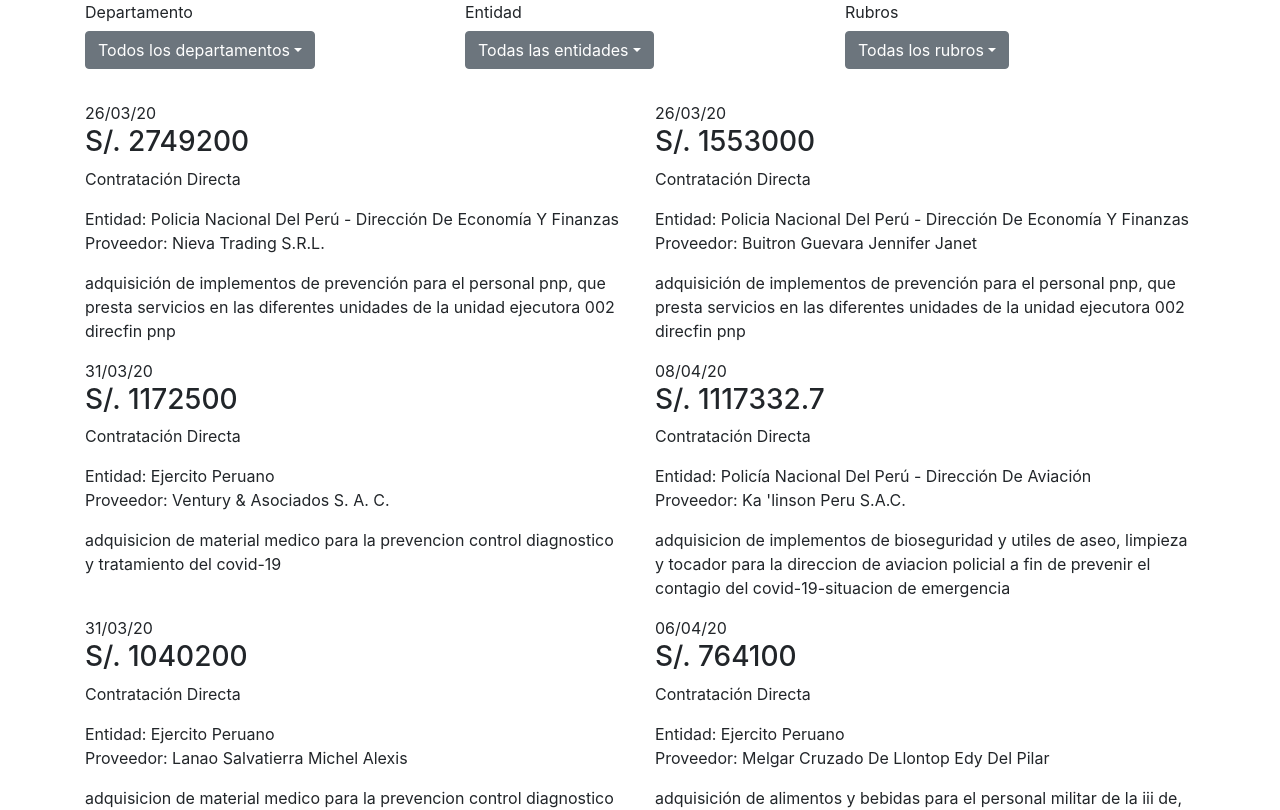
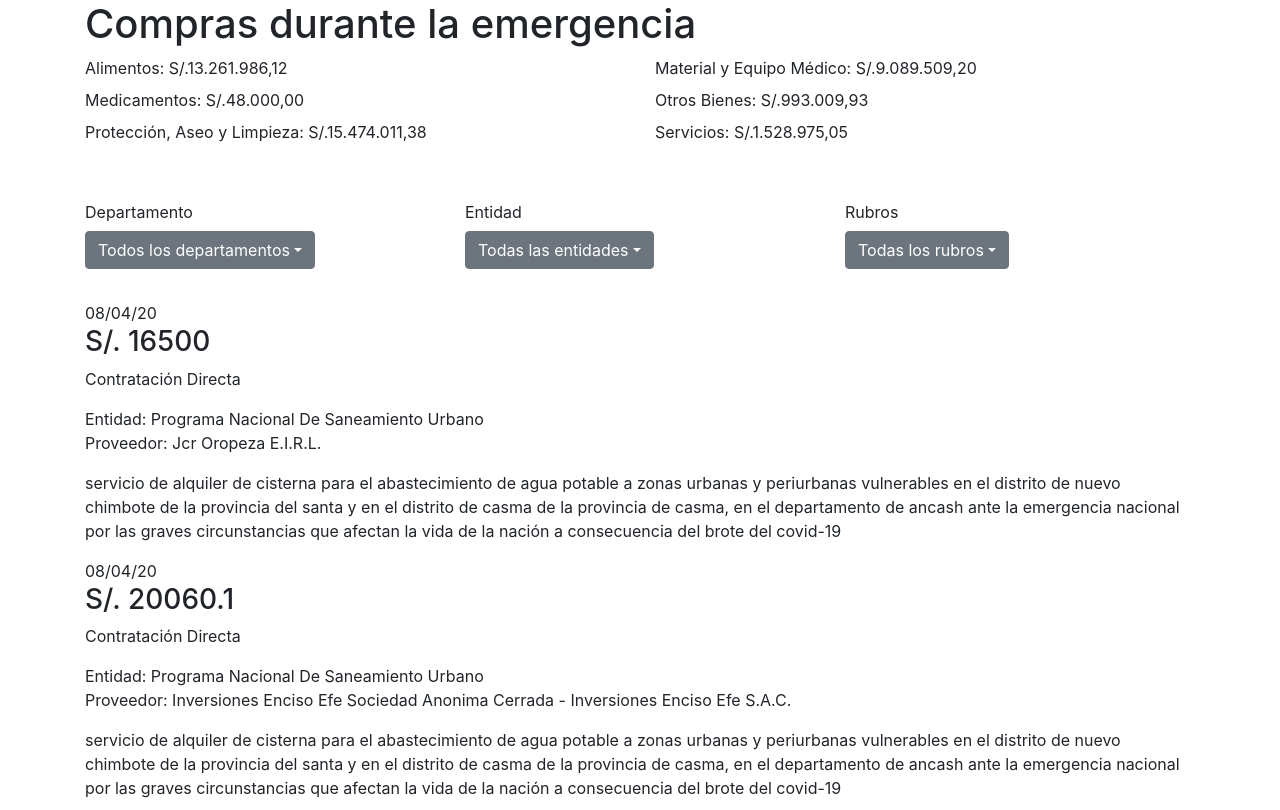
Before and after one commit to antoniocuga/compras-covid19-pe, a Vue app: page / in a window 1280 px wide. Shown: the top 810 px of the page. Built offline with nearby package versions, Linux system fonts and the light colour scheme.

Commit message:
Agregando componente para resumen general

```diff
--- a/src/App.vue
+++ b/src/App.vue
@@ -1,5 +1,10 @@
 <template>
   <div class="container">
+    <div class="row">
+      <div class="col-12">
+        <summary-contracts :dataset="dataset"></summary-contracts>
+      </div>
+    </div>
     <div class="row">
       <div class="col-12">
         <search :dataset="dataset"></search>
@@ -15,9 +20,9 @@
   import { library } from '@fortawesome/fontawesome-svg-core'
   import { faTimes, faPauseCircle, faPlayCircle } from '@fortawesome/free-solid-svg-icons'
   import { FontAwesomeIcon } from '@fortawesome/vue-fontawesome'
-  import get from 'lodash/get'
 
   import Search from './components/Search'
+  import SummaryContracts from './components/SummaryContracts'
 
   library.add(faTimes)
   library.add(faPauseCircle)
@@ -31,7 +36,8 @@
   export default {
     name: "App",
     components: {
-      Search
+      Search,
+      SummaryContracts
     },
     computed: {
       dataset () {
--- a/src/components/Contracts.vue
+++ b/src/components/Contracts.vue
@@ -4,7 +4,7 @@
 
 
       <div class="row">
-        <div v-bind:key="contract.index" class="col-6 mb-3" v-for="contract in dataset">
+        <div v-bind:key="contract.index" class="col-12 mb-3" v-for="contract in dataset">
           <span>{{ contract.FECHACONVOCATORIA }}</span>
           <h3>S/. {{ contract.MONTOADJUDICADOSOLES }}</h3>
           <div class="mb-3">{{ contract.TIPOPROCESO }}</div>
--- a/src/components/Search.vue
+++ b/src/components/Search.vue
@@ -6,7 +6,7 @@
         <div class="col-4">
           <b-form-group label="Departamento">
             <b-dropdown :text="selectedDepartment">
-              <b-dropdown-item v-for="department in departments" b-bind:key="department" @click="filterDepartment(department)">
+              <b-dropdown-item v-for="department in departments" v-bind:key="department" @click="filterDepartment(department)">
                 {{ department }}
               </b-dropdown-item>
             </b-dropdown>
@@ -44,11 +44,9 @@
 </template>
 
 <script>
-  import countBy from 'lodash/sortBy'
   import filter from 'lodash/filter'
-  import keys from 'lodash/keys'
   import map from 'lodash/map'
-  import sortBy from 'lodash/orderBy'
+  import sortBy from 'lodash/sortBy'
   import uniq from 'lodash/uniq'
   import { mapMutations, mapState } from 'vuex'
   import Contracts from './Contracts'
@@ -103,11 +101,11 @@
       },
       filterEntidad(entidad) {
         this.setSelectedEntidad(entidad)
-        this.contracts = filter(this.dataset, item => item.ENTIDAD == this.selectedEntidad )
+        this.contracts = filter(this.contracts, item => item.ENTIDAD == this.selectedEntidad )
       },
       filterRubros(rubro) {
         this.setSelectedRubro(rubro)
-        this.contracts = filter(this.dataset, item => item.RUBROS == this.selectedRubro )
+        this.contracts = filter(this.contracts, item => item.RUBROS == this.selectedRubro )
       }
     }
   }
--- /dev/null
+++ b/src/components/SummaryContracts.vue
@@ -0,0 +1,49 @@
+<template>
+  <div class="row mb-5">
+    <div class="col-12">
+
+      <h1>Compras durante la emergencia</h1>
+
+      <div class="row">
+        <div class="col-6" v-bind:key="rubro.rubro" v-for="rubro in rubros">
+          <div><label>{{ rubro.rubro }}: </label> S/.{{ rubro.total }}</div>
+        </div>
+      </div>
+
+    </div>
+  </div>
+</template>
+
+<script>
+
+  import groupBy from 'lodash/groupBy'
+  import map from 'lodash/map'
+  import sum from 'lodash/sum'
+  import sortBy from 'lodash/sortBy'
+
+  export default {
+    name: "SummaryContracts",
+    props: {
+      dataset: Array
+    },
+    computed: {
+      rubros() {
+        let rubros = sortBy(this.dataset, 'RUBROS')
+        rubros = map(groupBy(rubros, 'RUBROS'), (item, value) => {
+          return {
+            "rubro": value,
+            "total": this.formatPrice((sum(map(item, 'MONTOADJUDICADOSOLES'))).toFixed(2))
+          }
+        })
+
+        return rubros
+      }
+    },
+    methods: {
+      formatPrice(value) {
+        let val = (value/1).toFixed(2).replace('.', ',')
+        return val.toString().replace(/\B(?=(\d{3})+(?!\d))/g, ".")
+      }
+    }
+  }
+</script>
```
